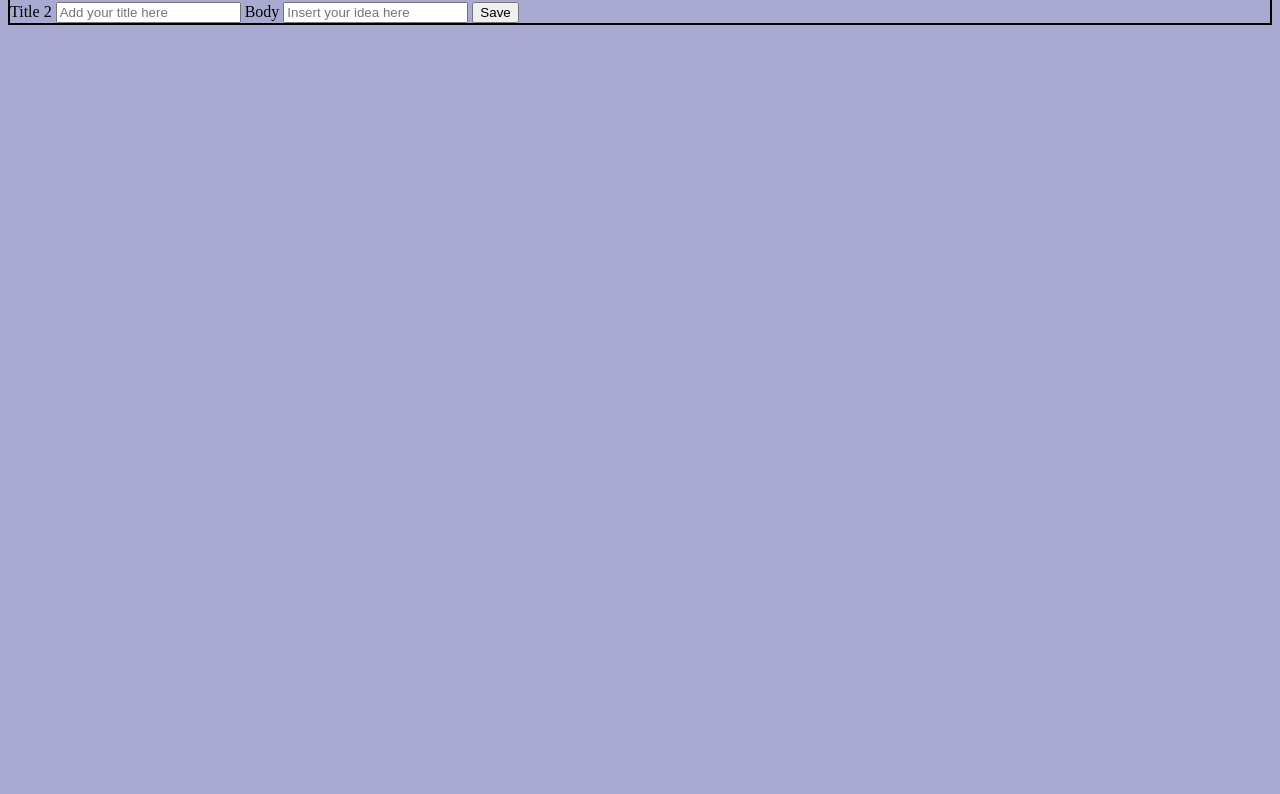
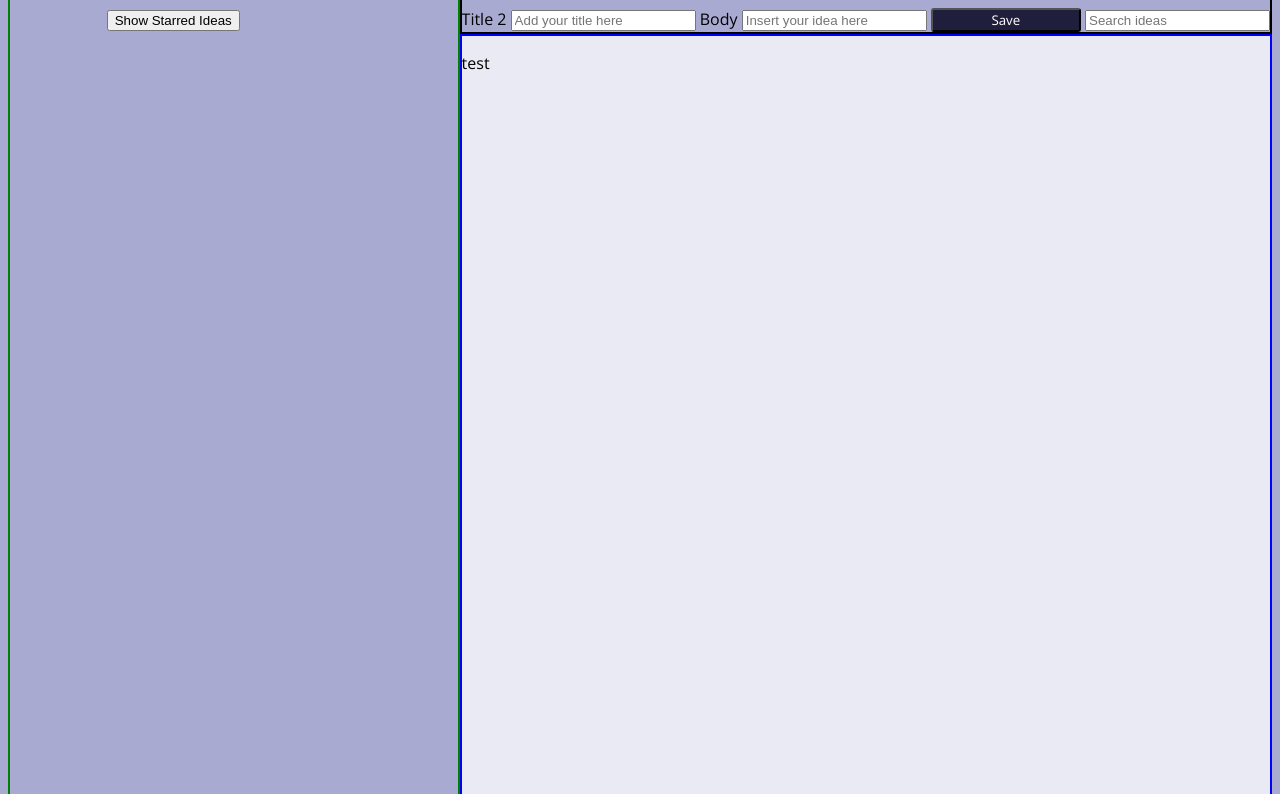
Before and after one commit to stephaniemagdic/Ideabox, a plain HTML site: page index.html in a window 1280 px wide. Shown: the part 75-869 px from the top of the page. Before the commit the page ends 800 px from the top, so only its background shows below. Drawn offline with nearby package versions, Linux system fonts and the light colour scheme.

Commit message:
Add flex display styling

```diff
--- a/index.html
+++ b/index.html
@@ -7,6 +7,15 @@
     <title>Ideabox</title>
   </head>
   <body>
+    <!-- <div class="trying"> -->
+      <nav class="navigation">
+        <h1>IdeaBox</h1>
+        <div>
+          <h2>Filter Starred Ideas</h2>
+          <button class="show-starred-ideas">Show Starred Ideas</button>
+        </div>
+      </nav>
+    <!-- </div> -->
     <main>
       <section class="idea-form">
         <h2>Title</h2>
@@ -18,9 +27,11 @@
             <input type="text" placeholder="Insert your idea here">
           </label>
           <button id="save-idea" class="primary">Save</button>
+          <input type="search" id="search-idea" class="search" placeholder="Search ideas">
       </section>
 
-      <section class="">
+      <section class="idea-container">
+        <p>test</p>
       </section>
     </main>
 
--- a/styles.css
+++ b/styles.css
@@ -1,7 +1,46 @@
 body {
+  display: flex;
+  flex-direction: row;
   background-color: #A9AAD2;
+  font-family: "Open Sans";
+  height: 700vh;
+  min-height: 700px;
+}
+
+.trying {
+  display: flex;
+  flex-direction: column;
+  border: 2px solid black;
+}
+
+main {
+  display: flex;
+  flex-direction: column;
+  height: 100%;
 }
 
 .idea-form {
   border: 2px solid black;
 }
+
+form.idea-title #save-idea {
+  width: 150px;
+  font-family: "Open Sans";
+  border-radius: 3px;
+  background-color: #1F1F3D;
+  color: #FFFFFF;
+}
+
+.navigation {
+   display: flex;
+   flex-direction: row;
+  border: 2px solid green;
+  flex: 1;
+  width: 500px;
+}
+
+.idea-container {
+  background-color: #EAEAF4;
+  border: 2px solid blue;
+  flex: 1;
+}
```
